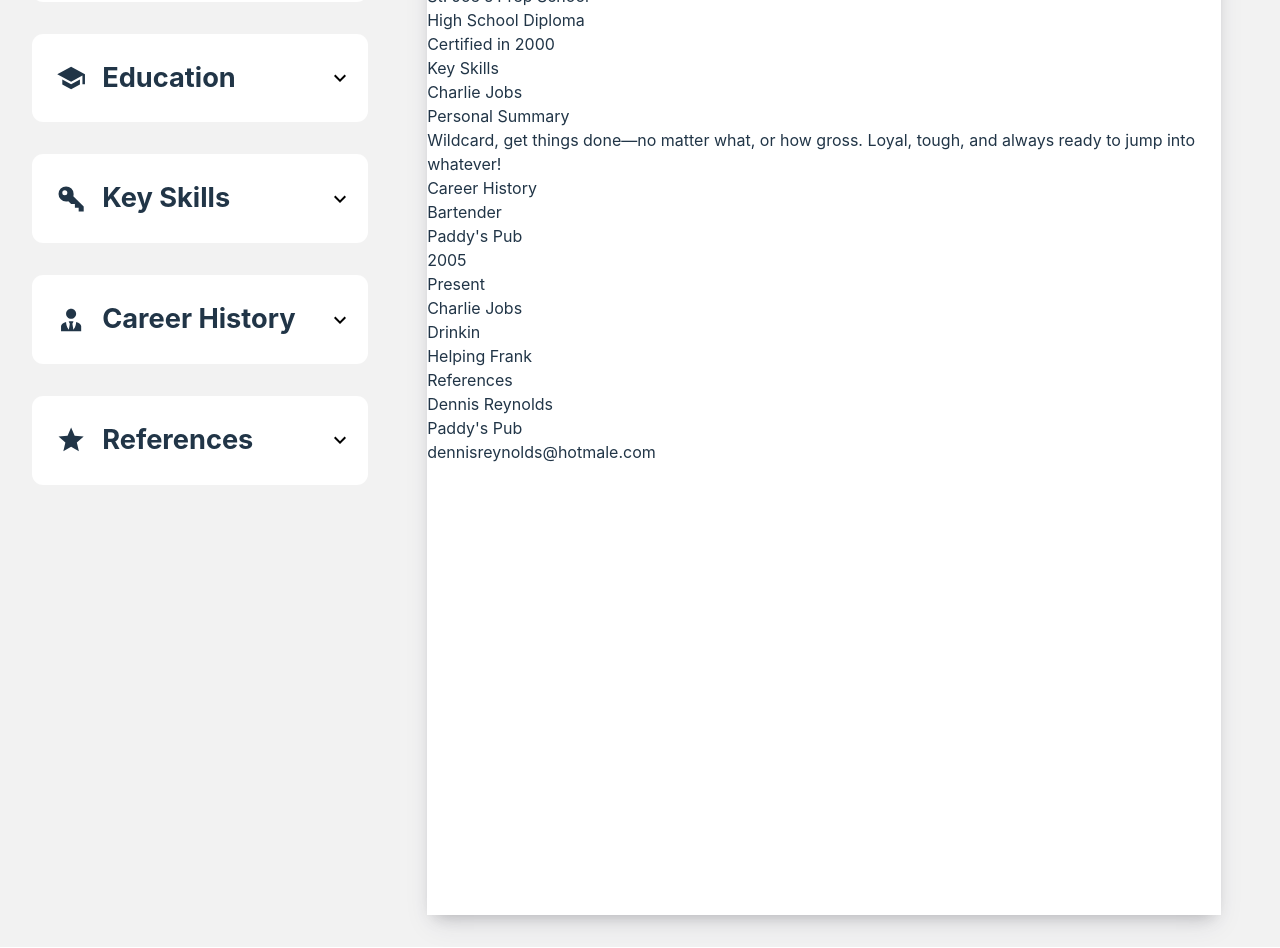
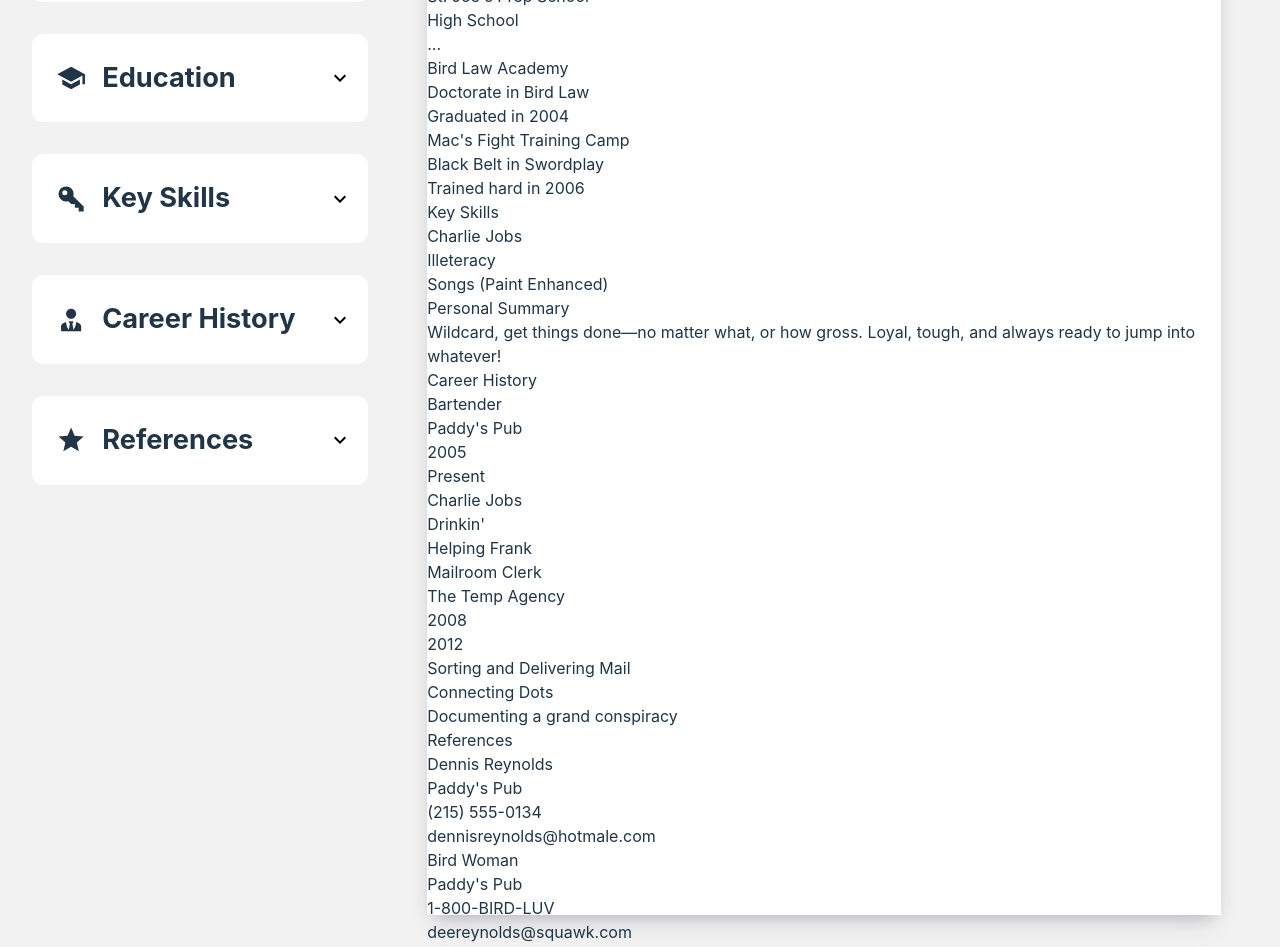
Before and after one commit to Frobii/resume-builder, a React (Vite) app: page / in a window 1280 px wide. Shown: the part 240-1188 px from the top of the page. Built offline with nearby package versions, Linux system fonts and the light colour scheme.

Commit message:
Complete-the-mock-resume-for-Charlie-Day

```diff
--- a/src/Resume.jsx
+++ b/src/Resume.jsx
@@ -128,7 +128,7 @@
                         <div className="reference-1">
                             <div className="reference-name">{references[0].name}</div>
                             <div className="reference-company">{references[0].company}</div>
-                            <div className="reference-phone-number">{references[0].phoneNumber}</div>
+                            <div className="reference-phone-number">{references[0].contactNumber}</div>
                             <div className="reference-email">{references[0].email}</div>
                         </div>
                     }
@@ -136,7 +136,7 @@
                         <div className="reference-2">
                             <div className="reference-name">{references[1].name}</div>
                             <div className="reference-company">{references[1].company}</div>
-                            <div className="reference-phone-number">{references[1].phoneNumber}</div>
+                            <div className="reference-phone-number">{references[1].contactNumber}</div>
                             <div className="reference-email">{references[1].email}</div>
                         </div>
                     }
@@ -144,7 +144,7 @@
                         <div className="reference-3">
                             <div className="reference-name">{references[2].name}</div>
                             <div className="reference-company">{references[2].company}</div>
-                            <div className="reference-phone-number">{references[2].phoneNumber}</div>
+                            <div className="reference-phone-number">{references[2].contactNumber}</div>
                             <div className="reference-email">{references[2].email}</div>
                         </div>
                     }
--- a/src/ResumeBuilder.jsx
+++ b/src/ResumeBuilder.jsx
@@ -17,17 +17,53 @@
         address: "544 Mateo Street",
         education: [
             {
-                institution: `St. Joe's Prep School`,
-                degree: 'High School Diploma',
-                completionDate: 'Certified in 2000',
+                institution: "St. Joe's Prep School",
+                degree: 'High School',
+                completionDate: '...',
+                visible: true,
+            },
+            {
+                institution: "Bird Law Academy",
+                degree: 'Doctorate in Bird Law',
+                completionDate: 'Graduated in 2004',
+                visible: true,
+            },
+            {
+                institution: "Mac's Fight Training Camp",
+                degree: 'Black Belt in Swordplay',
+                completionDate: 'Trained hard in 2006',
+                visible: true,
+            },
+            {
+                institution: "The Genius Institute",
+                degree: 'Doctor of Genius',
+                completionDate: 'Graduated in 2009',
+                visible: true,
+            },
+            {
+                institution: "Frank's Business Academy",
+                degree: 'Diploma in International Studies',
+                completionDate: 'Graduated in 2012',
                 visible: true,
             }
         ],
         skills: [
             {
-                skill: `Charlie Jobs`,
+                skill: "Charlie Jobs",
                 visible: true,
-            }
+            },
+            {
+                skill: "Illeteracy",
+                visible: true,
+            },
+            {
+                skill: "Songs (Paint Enhanced)",
+                visible: true,
+            },
+            {
+                skill: "Cat Food Knowledge",
+                visible: true,
+            },
         ],
         summary: "Wildcard, get things done—no matter what, or how gross. Loyal, tough, and always ready to jump into whatever!",
         careerHistory: [
@@ -37,8 +73,17 @@
                 startYear: "2005",
                 endYear: "Present",
                 duty1: "Charlie Jobs",
-                duty2: "Drinkin",
+                duty2: "Drinkin'",
                 duty3: "Helping Frank",
+            },
+            {
+                title: "Mailroom Clerk",
+                company: "The Temp Agency",
+                startYear: "2008",
+                endYear: "2012",
+                duty1: "Sorting and Delivering Mail",
+                duty2: "Connecting Dots",
+                duty3: "Documenting a grand conspiracy",
             }
         ],
         references: [
@@ -48,9 +93,23 @@
                 contactNumber: "(215) 555-0134",
                 email: "dennisreynolds@hotmale.com",
                 visible: true,
-            }
+            },
+            {
+                name: "Bird Woman",
+                company: "Paddy's Pub",
+                contactNumber: "1-800-BIRD-LUV",
+                email: "deereynolds@squawk.com",
+                visible: true,
+            },
+            {
+                name: "Ronald McDonald",
+                company: "Paddy's Pub",
+                contactNumber: "(215) 867-5309",
+                email: "mac@fightmilk.biz",
+                visible: true,
+            },
         ],
-    })
+    });
 
     return (
         <div className="main-container">
```
